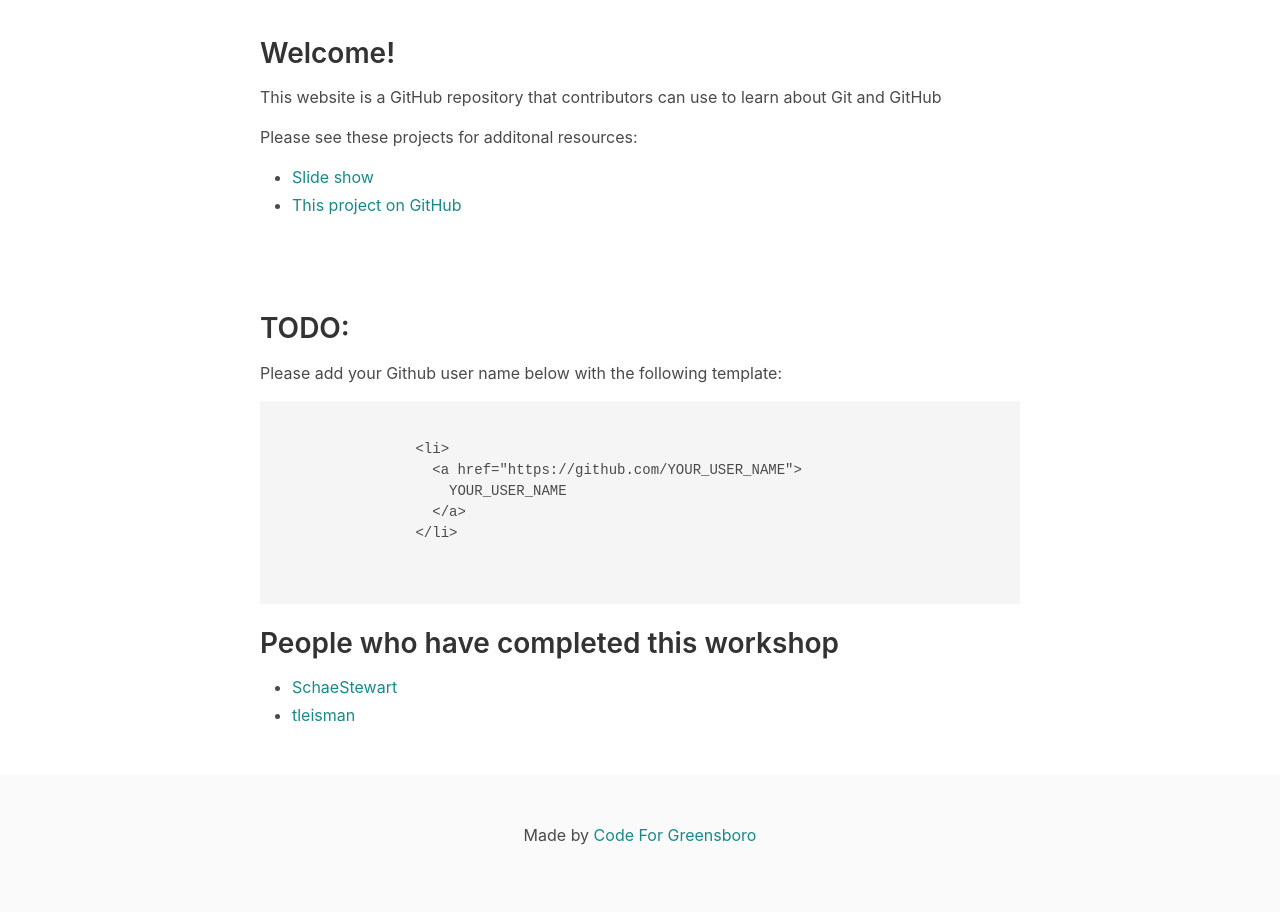
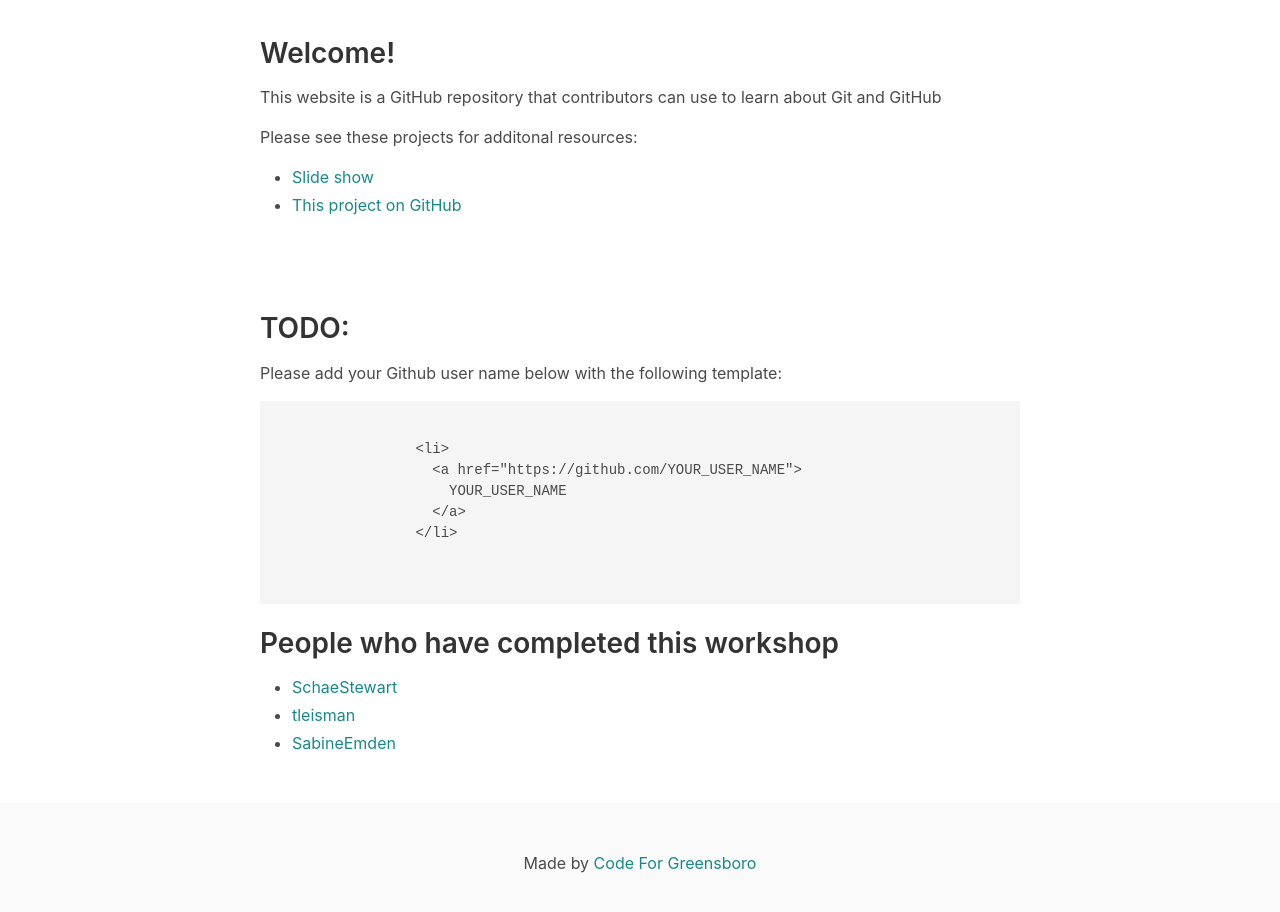
Before and after one commit to codeforgso/github-workshop-site, a website: page index.html in a window 1280 px wide. Shown: the part 62-974 px from the top of the page. Drawn offline with Linux system fonts and the light colour scheme.

Commit message:
Add GitHub username

```diff
--- a/index.html
+++ b/index.html
@@ -97,6 +97,9 @@
                 <li>
                   <a href="https://github.com/tleisman">tleisman</a>
                 </li>
+                <li>
+                	<a href="https://github.com/SabineEmden">SabineEmden</a>
+                </li>
                 <!-- Add the above line below here -->
               </ul>
             </div>
```
